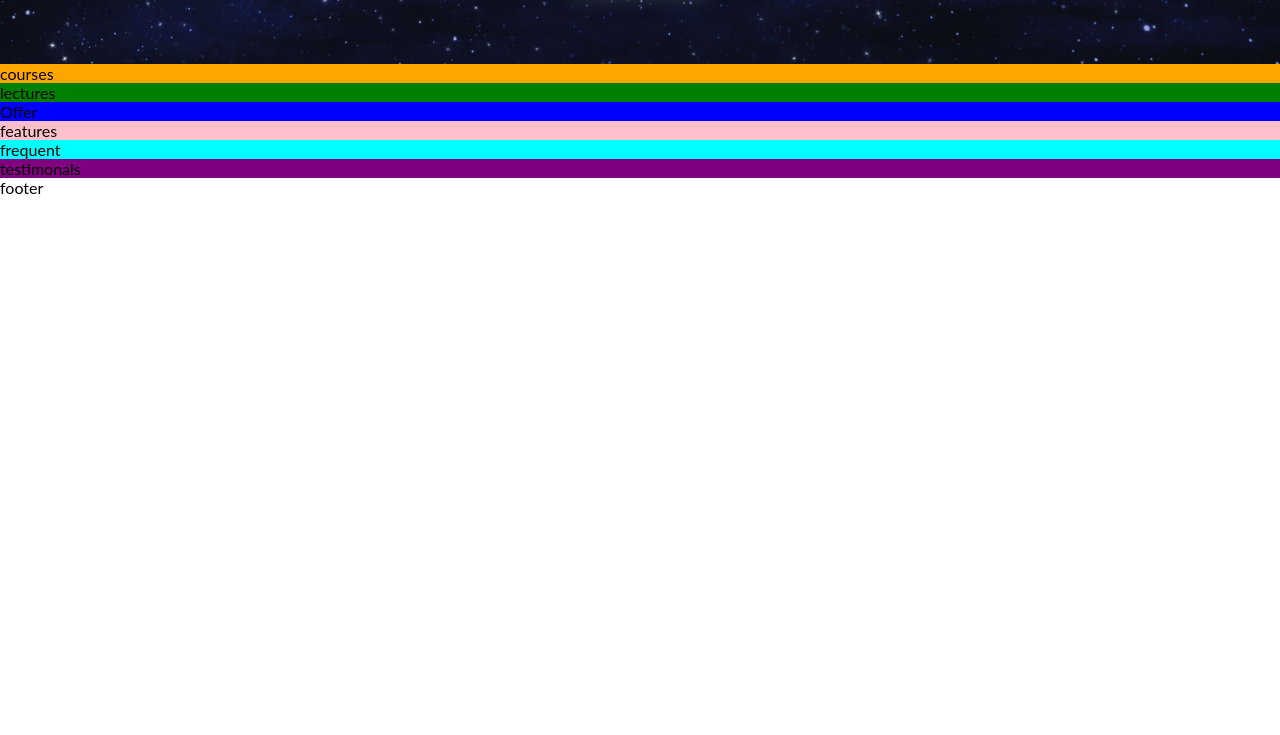
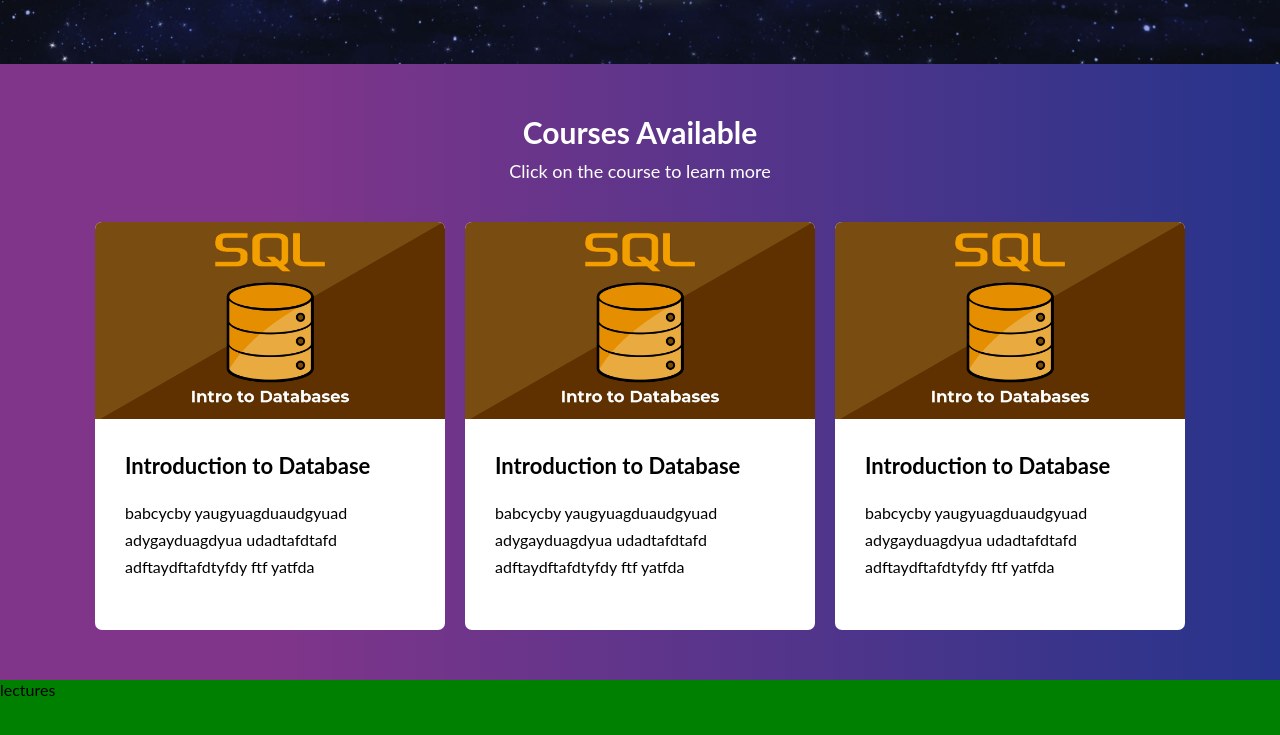
Before and after one commit to TrellixVulnTeam/mechanical-layout_83MS, a website: page index.html in a window 1280 px wide. Shown: the part 435-1170 px from the top of the page. Before the commit the page ends 800 px from the top, so only its background shows below. Drawn offline with Linux system fonts and the light colour scheme.

Commit message:
Available courses

```diff
--- a/assets/sass/base/_typography.scss
+++ b/assets/sass/base/_typography.scss
@@ -1,6 +1,22 @@
+.titles {
+  text-align: center;
+}
+
 .heading {
   &__headingone {
     font-size: 6rem;
     font-weight: 800;
   }
+
+  &__title {
+    font-size: 3rem;
+    color: $whiteColor;
+  }
+
+  &__subtitle {
+    font-size: 1.8rem;
+    color: $whiteColor;
+    padding-top: 1rem;
+    padding-bottom: 4rem;
+  }
 }
--- /dev/null
+++ b/assets/sass/components/_course.scss
@@ -0,0 +1,34 @@
+.courses {
+  display: grid;
+  grid-template-rows: max-content;
+  grid-template-columns: repeat(3, minmax(10rem, 35rem));
+  column-gap: 2rem;
+
+  justify-content: center;
+  align-self: center;
+}
+
+.course {
+  grid-row: 2 /3;
+  background-color: $whiteColor;
+  border-radius: 0.7rem;
+  overflow: hidden;
+
+  &__image {
+    width: 100%;
+  }
+
+  &__details {
+    padding: 3rem;
+  }
+
+  &__heading {
+    font-size: 2.2rem;
+  }
+
+  &__description {
+    font-size: $defaultFontSize;
+    line-height: 1.7;
+    padding: 2rem 0;
+  }
+}
--- a/assets/sass/main.scss
+++ b/assets/sass/main.scss
@@ -10,6 +10,9 @@
 @import "./layout/herohome";
 @import "./layout/footer";
 
+// Layout Elements
+@import "./components/course";
+
 // Pages
 @import "./pages/homepage";
 @import "./pages/coursespage";
--- a/assets/sass/pages/_homepage.scss
+++ b/assets/sass/pages/_homepage.scss
@@ -9,14 +9,25 @@
   grid-column: 1 / -1;
 
   display: grid;
+
   justify-content: center;
   align-content: center;
 }
 
 .section-courses {
-  background-color: orange;
+  background: $primaryGradient;
   grid-row: 2 / 3;
   grid-column: 1 / -1;
+
+  display: grid;
+  grid-template-rows: auto;
+  grid-template-columns: auto;
+  // gap: 2rem;
+
+  justify-content: center;
+  align-content: center;
+
+  padding: 5rem 0;
 }
 
 .section-lectures {
--- a/index.html
+++ b/index.html
@@ -1,6 +1,5 @@
 <!DOCTYPE html>
 <html lang="en">
-
   <head>
     <meta charset="UTF-8" />
     <meta http-equiv="X-UA-Compatible" content="IE=edge" />
@@ -20,12 +19,63 @@
               <p>High Quality Coding</p>
               <p>Videos Every Week!</p>
             </h1>
-          <p class="herohome__subheading">Thays noajkkaj ayfdafdtfa tafdta da daiudgagdsay dadhavdhjadva</p>
+            <p class="herohome__subheading">
+              Thays noajkkaj ayfdafdtfa tafdta da daiudgagdsay dadhavdhjadva
+            </p>
             <button class="herohome__cta">Get Access!</button>
           </div>
         </div>
       </section>
-    <section class="section-courses">courses</section>
+      <section class="section-courses">
+        <div class="titles">
+          <h4 class="heading__title">Courses Available</h4>
+          <p class="heading__subtitle">Click on the course to learn more</p>
+        </div>
+        <div class="courses">
+          <div class="course">
+            <img
+              src="./assets/img/courses/database.png"
+              alt=""
+              class="course__image"
+            />
+            <div class="course__details">
+              <h4 class="course__heading">Introduction to Database</h4>
+              <p class="course__description">
+                babcycby yaugyuagduaudgyuad adygayduagdyua udadtafdtafd
+                adftaydftafdtyfdy ftf yatfda
+              </p>
+            </div>
+          </div>
+          <div class="course">
+            <img
+              src="./assets/img/courses/database.png"
+              alt=""
+              class="course__image"
+            />
+            <div class="course__details">
+              <h4 class="course__heading">Introduction to Database</h4>
+              <p class="course__description">
+                babcycby yaugyuagduaudgyuad adygayduagdyua udadtafdtafd
+                adftaydftafdtyfdy ftf yatfda
+              </p>
+            </div>
+          </div>
+          <div class="course">
+            <img
+              src="./assets/img/courses/database.png"
+              alt=""
+              class="course__image"
+            />
+            <div class="course__details">
+              <h4 class="course__heading">Introduction to Database</h4>
+              <p class="course__description">
+                babcycby yaugyuagduaudgyuad adygayduagdyua udadtafdtafd
+                adftaydftafdtyfdy ftf yatfda
+              </p>
+            </div>
+          </div>
+        </div>
+      </section>
       <section class="section-lectures">lectures</section>
       <section class="section-offer">Offer</section>
       <section class="section-features">features</section>
@@ -34,5 +84,4 @@
     </main>
     <footer class="footer">footer</footer>
   </body>
-
 </html>
```
Also changed, not shown: assets/css/style.css. Lines whose indentation alone changed are shown as unchanged.
